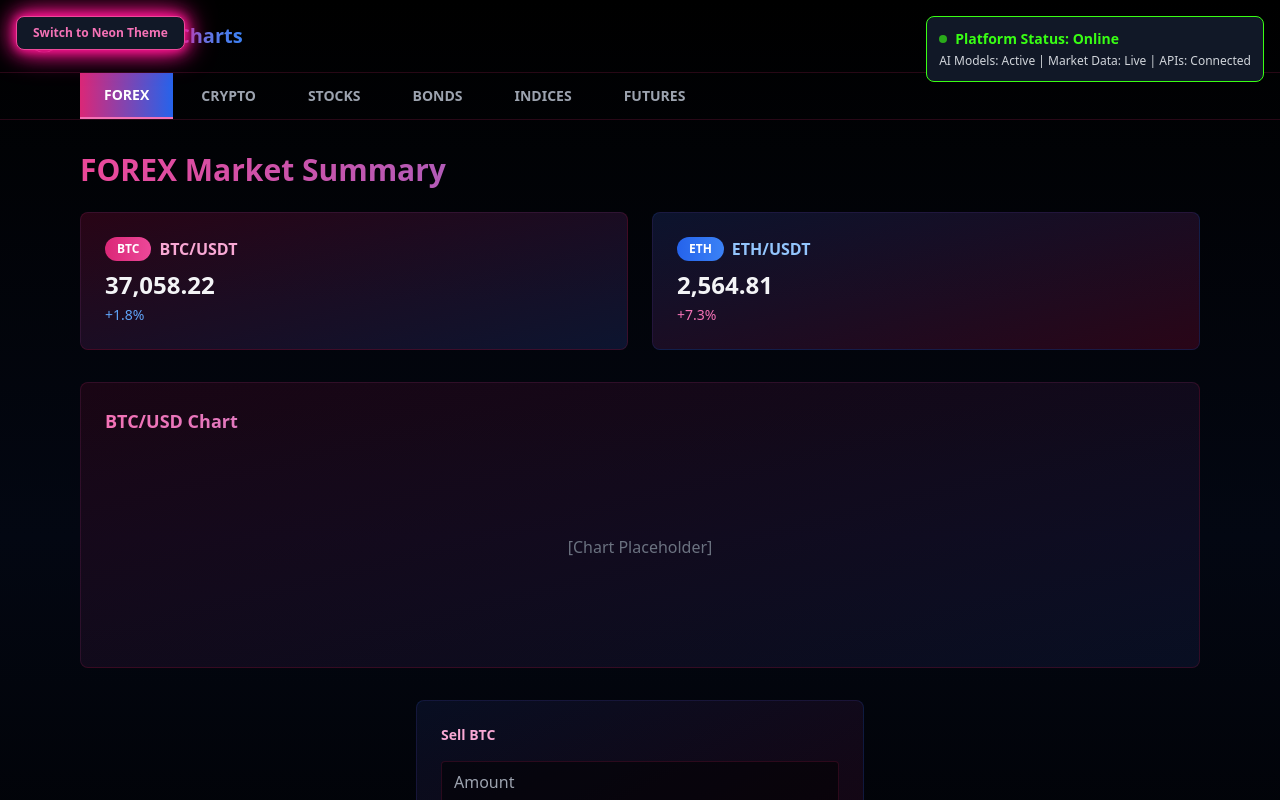
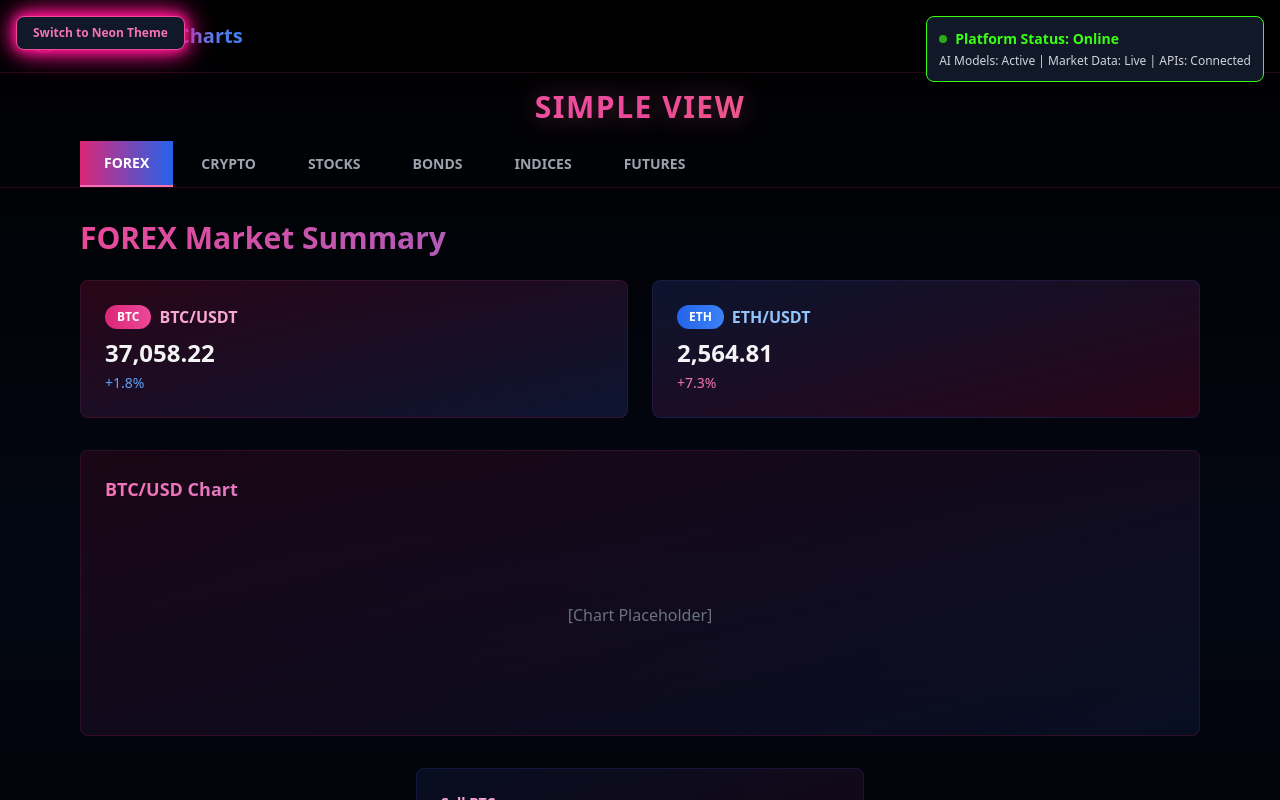
Before and after one commit to rickfloyd/AiQuantumCharts, a React (Vite) app: page / in a window 1280 px wide. Both pictures are taken after a click on the button "Switch to Minimal Theme". Shown: the top 800 px of the page. Built offline with nearby package versions, Linux system fonts and the light colour scheme; no server answers.

Commit message:
Minimal theme: add centered 'SIMPLE VIEW' banner with pink→orange gradient

```diff
--- a/src/themes/MinimalTheme.tsx
+++ b/src/themes/MinimalTheme.tsx
@@ -27,6 +27,17 @@ const MinimalTheme: React.FC = () => {
           <a href="#login" className="text-blue-400 hover:text-blue-300">Login</a>
         </nav>
       </header>
+
+      {/* Simple View Banner */}
+      <div className="bg-transparent">
+        <div className="max-w-6xl mx-auto px-4">
+          <div className="py-4 text-center">
+            <h2 className="text-2xl md:text-3xl font-extrabold tracking-wider bg-gradient-to-r from-pink-400 via-pink-500 to-orange-400 bg-clip-text text-transparent drop-shadow-[0_0_12px_rgba(255,105,180,0.35)]">
+              SIMPLE VIEW
+            </h2>
+          </div>
+        </div>
+      </div>
 
       {/* Market Type Tabs */}
       <div className="border-b border-pink-900/30">
```
